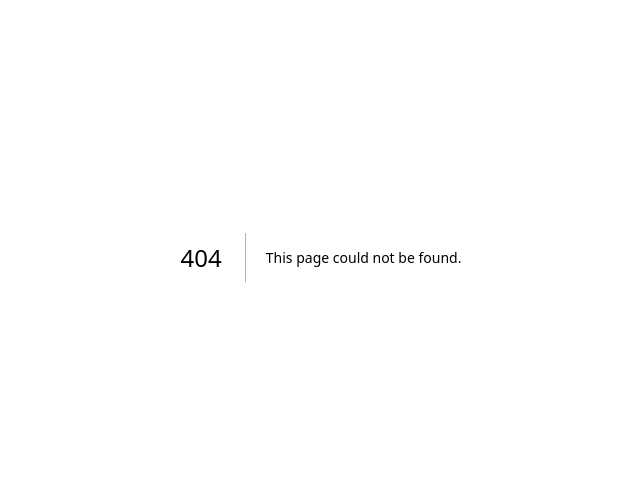
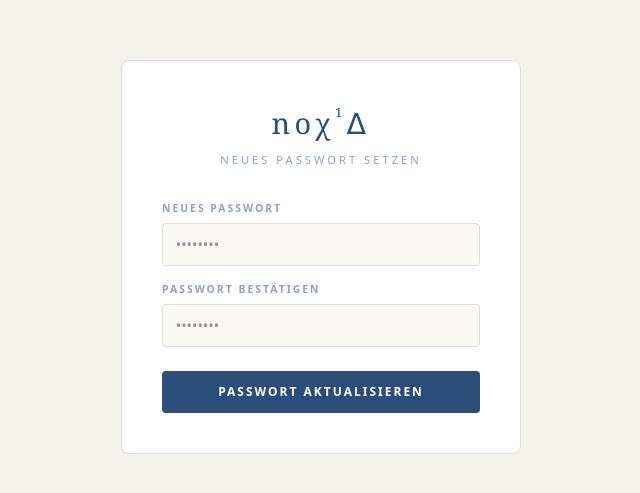
Before and after one commit to thomaspeterkueper/noxiagame, a Next.js app: page /auth/update-password in a window 1280 px wide. Before the commit this address had no page. Shown: the part 143-636 px from the top of the page, without its empty margins (319-959 px from the left). Built offline with nearby package versions, Linux system fonts and the light colour scheme.

Commit message:
Create page.tsx

```diff
--- /dev/null
+++ b/app/auth/update-password/page.tsx
@@ -0,0 +1,71 @@
+'use client'
+
+import { useState } from 'react'
+import { useRouter } from 'next/navigation'
+import { createClient } from '@/lib/supabase/client'
+
+export default function UpdatePasswordPage() {
+  const router = useRouter()
+  const [password, setPassword] = useState('')
+  const [confirm, setConfirm] = useState('')
+  const [error, setError] = useState('')
+  const [loading, setLoading] = useState(false)
+
+  async function handleUpdate(e: React.FormEvent) {
+    e.preventDefault()
+    setError('')
+    if (password !== confirm) { setError('Passwörter stimmen nicht überein.'); return }
+    if (password.length < 6) { setError('Mindestens 6 Zeichen.'); return }
+    setLoading(true)
+
+    const supabase = createClient()
+    const { error } = await supabase.auth.updateUser({ password })
+
+    if (error) {
+      setError('Fehler beim Aktualisieren. Bitte erneut versuchen.')
+      setLoading(false)
+      return
+    }
+
+    router.push('/dashboard')
+    router.refresh()
+  }
+
+  const s = {
+    page:  { minHeight: '100vh', background: '#f4f2ed', display: 'flex', alignItems: 'center', justifyContent: 'center', fontFamily: 'system-ui, sans-serif' } as React.CSSProperties,
+    card:  { background: '#fff', border: '1px solid #e2ddd4', borderRadius: '8px', padding: '2.5rem', width: '100%', maxWidth: '400px' } as React.CSSProperties,
+    label: { display: 'block', fontSize: '0.65rem', textTransform: 'uppercase' as const, letterSpacing: '2px', color: '#94a3b8', marginBottom: '0.4rem', fontWeight: 700 },
+    input: { width: '100%', border: '1px solid #e2ddd4', borderRadius: '4px', padding: '0.6rem 0.8rem', fontSize: '0.9rem', outline: 'none', background: '#faf9f6', color: '#1e2a36', boxSizing: 'border-box' as const },
+    btn:   { width: '100%', background: '#2a4e7a', color: '#fff', border: 'none', padding: '0.75rem', fontSize: '0.75rem', fontWeight: 700, textTransform: 'uppercase' as const, letterSpacing: '2px', borderRadius: '4px', cursor: 'pointer' },
+    error: { background: '#fef2f2', border: '1px solid #fecaca', borderRadius: '4px', padding: '0.6rem 0.8rem', fontSize: '0.8rem', color: '#c0392b', marginBottom: '1rem' },
+  }
+
+  return (
+    <main style={s.page}>
+      <div style={s.card}>
+        <div style={{ textAlign: 'center', marginBottom: '2rem' }}>
+          <h1 style={{ fontFamily: 'Georgia, serif', fontWeight: 300, letterSpacing: '0.15em', color: '#2a4e7a', fontSize: '1.8rem', margin: '0 0 0.5rem' }}>
+            noχ<sup style={{ fontSize: '0.45em', verticalAlign: 'super', lineHeight: 0 }}>1</sup>ᐃ
+          </h1>
+          <p style={{ fontSize: '0.7rem', color: '#94a3b8', textTransform: 'uppercase', letterSpacing: '3px' }}>Neues Passwort setzen</p>
+        </div>
+
+        {error && <div style={s.error}>{error}</div>}
+
+        <form onSubmit={handleUpdate}>
+          <div style={{ marginBottom: '1rem' }}>
+            <label style={s.label}>Neues Passwort</label>
+            <input style={s.input} type="password" value={password} onChange={e => setPassword(e.target.value)} placeholder="••••••••" required />
+          </div>
+          <div style={{ marginBottom: '1.5rem' }}>
+            <label style={s.label}>Passwort bestätigen</label>
+            <input style={s.input} type="password" value={confirm} onChange={e => setConfirm(e.target.value)} placeholder="••••••••" required />
+          </div>
+          <button style={s.btn} type="submit" disabled={loading}>
+            {loading ? 'Speichern...' : 'Passwort aktualisieren'}
+          </button>
+        </form>
+      </div>
+    </main>
+  )
+}
```
